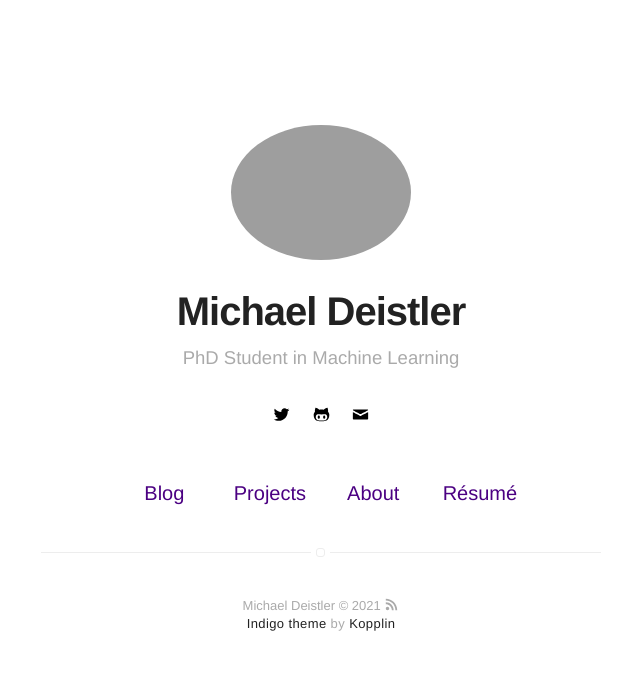
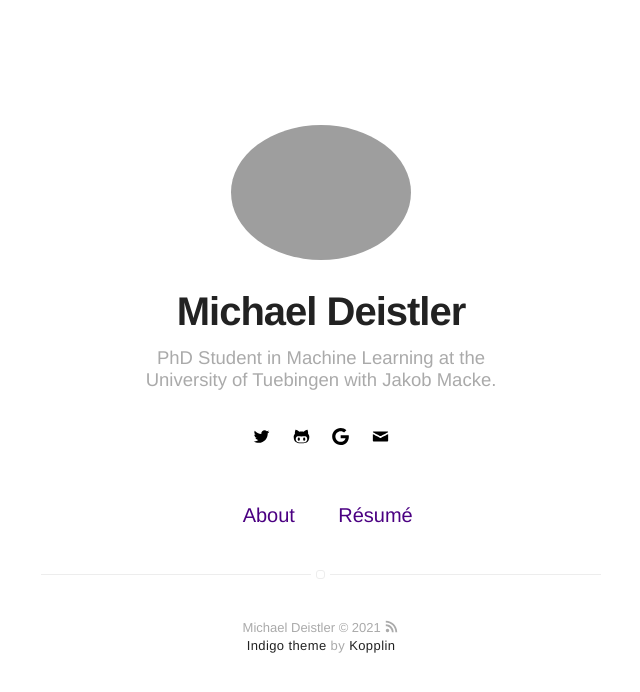
Before and after one commit to michaeldeistler/michaeldeistler.github.io, a Jekyll site: the page built from index.html, in a window 1280 px wide. Shown: the top 692 px of the page, without its empty margins (319-959 px from the left). Built offline with Jekyll 4.4.1, drawn with Linux system fonts in a browser that asks for light colours.

Commit message:
add google scholar

```diff
--- a/_config.yml
+++ b/_config.yml
@@ -1,6 +1,6 @@
 # main text of home
 name: Michael Deistler
-bio: PhD Student in Machine Learning
+bio: PhD Student in Machine Learning at the University of Tuebingen with Jakob Macke.
 
 # twitter summary info
 description: A scientific blog
@@ -13,7 +13,7 @@ picture: assets/images/my_picture.png
 # If you want to include your resume, set to true
 # and specify source (external or local).
 resume: true
-resume-external: false
+resume-external: true
 resume-url: assets/files/CV_Michael_Deistler.pdf
 url: https://michaeldeistler.github.io
 
@@ -41,6 +41,7 @@ twitter: deismic_
 # youtube: myyoutube
 # spotify: myspotify
 github: michaeldeistler
+googlescholar: citations?user=Q24H-zYAAAAJ&hl=en&oi=ao
 # gitlab: mygitlab
 # lastfm: mylastfm
 # stackoverflow: 7044681/mystackoverflow
@@ -69,11 +70,11 @@ width: normal
 # paginate_path: "blog/:num/"
 
 # if you don't need projects, comment the *projects* configs below
-projects: true
+projects: false
 
 # if you don't need "about" or "blog", comment them out below
 about: true
-blog: true
+blog: false
 
 # do you want to show the "read time" of the posts?
 read-time: true
--- a/_includes/social-links.html
+++ b/_includes/social-links.html
@@ -59,6 +59,12 @@
         </a>
     {% endif %}
 
+    {% if site.googlescholar %}
+        <a class="link" data-title="scholar.google.com/{{ site.github }}" href="https://scholar.google.com/{{ site.googlescholar }}" target="_blank">
+            <svg class="icon icon-google"><use xlink:href="#icon-google"></use></svg>
+        </a>
+    {% endif %}
+
     {% if site.gitlab %}
         <a class="link" data-title="gitlab.com/{{ site.gitlab }}" href="https://gitlab.com/{{ site.gitlab }}" target="_blank">
             <svg class="icon icon-gitlab"><use xlink:href="#icon-gitlab"></use></svg>
```
